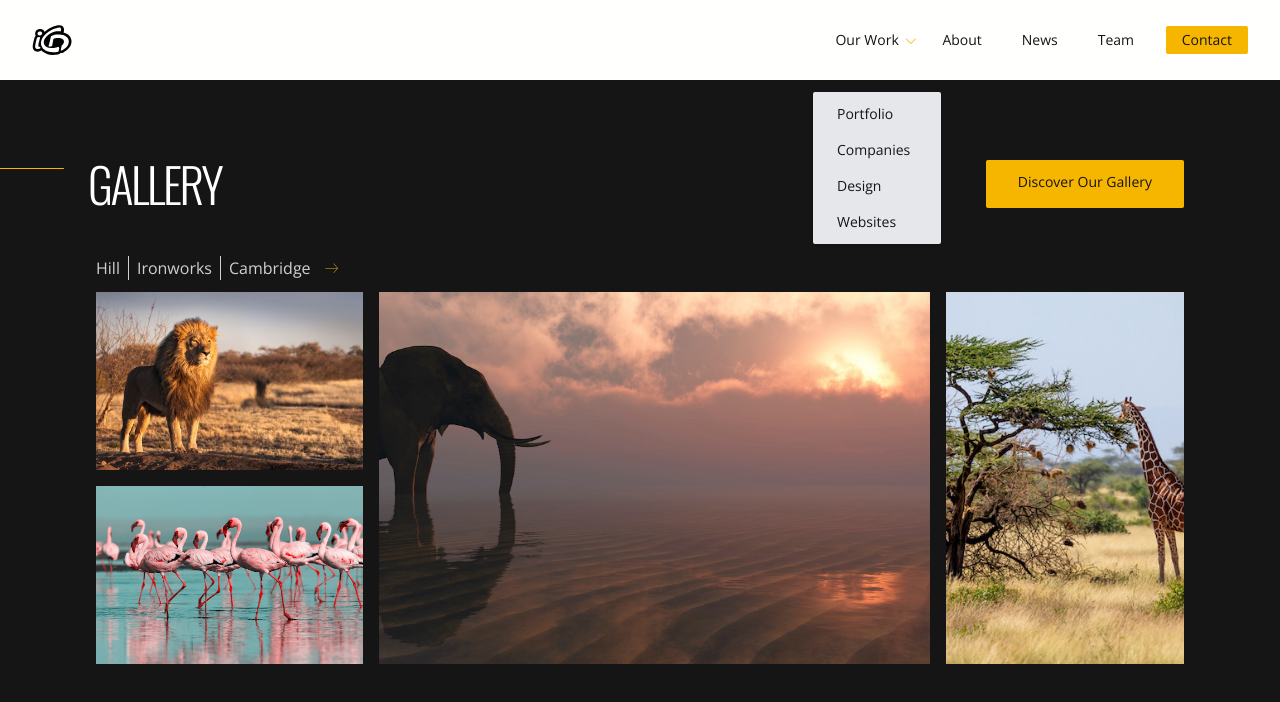
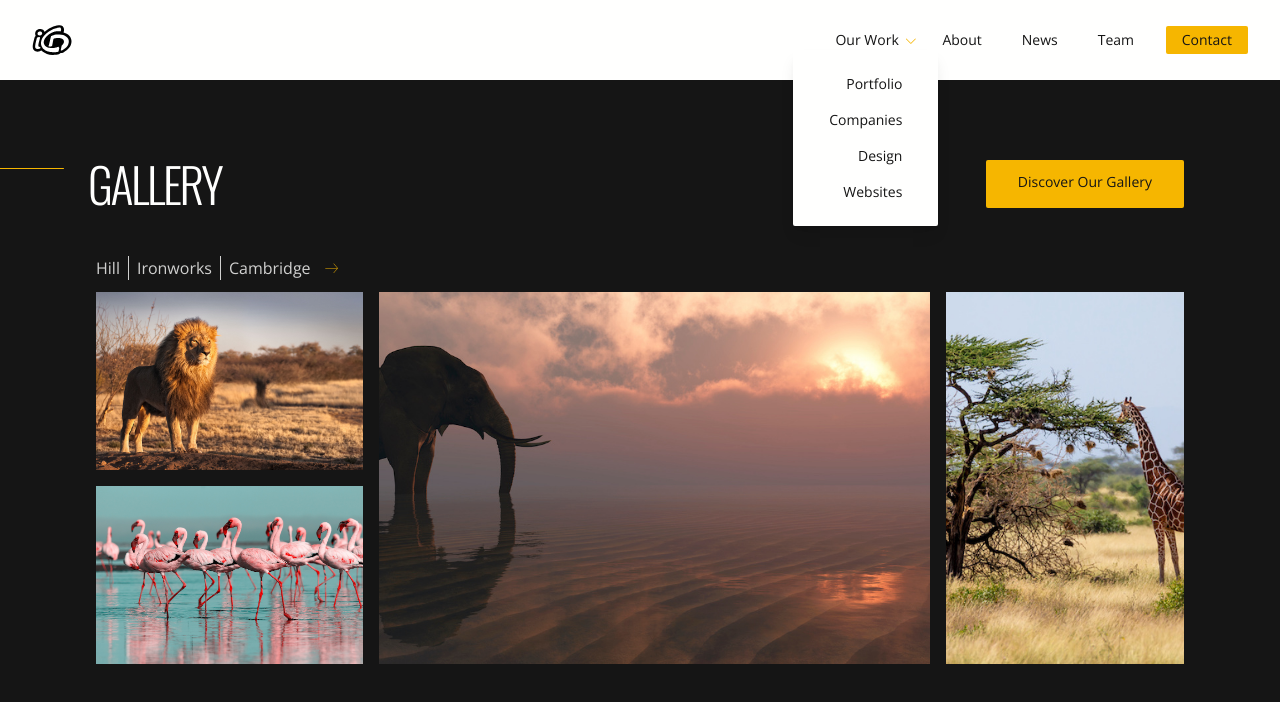
Before and after one commit to OlhaBaturina/gallery_tailwindcss_test, a website: page index.html in a window 1280 px wide. Both pictures are taken after a click on the button "Our Work". Drawn offline with nearby package versions, Linux system fonts and the light colour scheme; files that its build step writes are made by us from their sources.

Commit message:
Fix dropdown

```diff
--- a/index.html
+++ b/index.html
@@ -4,7 +4,6 @@
     <meta charset="UTF-8">
     <meta http-equiv="X-UA-Compatible" content="IE=edge">
     <meta name="viewport" content="width=device-width, initial-scale=1.0">
-    <link rel="stylesheet" href="https://unpkg.com/flowbite@1.5.3/dist/flowbite.min.css" />
     <link href="/dist/output.css" rel="stylesheet">
 
     <title>Gallery</title>
@@ -28,27 +27,28 @@
           <nav class="mobile-hidden">
             <ul class="inline-flex flex-row space-x-4 space-x-reverse">
 
-              <!-- Dropdown -->
               <li class="items-center">
-                <button id="dropdownDefault" class="px-3 nav-link" data-dropdown-toggle="dropdown" type="button">
+                <!-- Dropdown -->
+                <button class="dropdown relative inline-block px-3 nav-link focus:outline-none" type="menu">
                   Our Work
                   <svg class="inline-block ml-1 w-3 h-3 fill-accent">
                     <use href="./assets/vector.svg#ArrowDown"></use>
                   </svg>
+                  <div class="dropdown-content py-1 text-sm text-primary rounded-sm">
+                    <a href="#" class="dropdown-link" aria-label="link to the page about Portfolio">
+                      Portfolio
+                    </a>
+                    <a href="#" class="dropdown-link" aria-label="link to the page about Companies">
+                      Companies
+                    </a>
+                    <a href="#" class="dropdown-link" aria-label="link to the page about Design">
+                      Design
+                    </a>
+                    <a href="#" class="dropdown-link" aria-label="link to the page about Websites">
+                      Websites
+                    </a>
+                  </div>
                 </button>
-
-                <!-- Dropdown menu -->
-                <div id="dropdown" data-popper-reference-hidden="" data-popper-escaped="" data-popper-placement="bottom"
-                  class="hidden z-10 w-32 bg-gray-200 rounded-sm divide-y divide-gray-100 shadow dark:bg-gray-700"
-                  style="position: absolute; inset: 0px auto auto 0px; margin: 0px; transform: translate3d(614.4px, 62px, 0px)">
-
-                  <ul class="py-1 text-sm text-primary" aria-labelledby="dropdownDefault">
-                    <li> <a href="#" class="dropdown-link">Portfolio</a> </li>
-                    <li> <a href="#" class="dropdown-link">Companies</a> </li>
-                    <li> <a href="#" class="dropdown-link">Design</a> </li>
-                    <li> <a href="#" class="dropdown-link">Websites</a> </li>
-                  </ul>
-                </div>
               </li>
 
               <li class="nav-link">
@@ -85,7 +85,8 @@
 
       <!-- Modal for mobile -->
       <div id="data-modal" style="display: none"
-        class="fixed top-0 bottom-0 left-0 right-0 bg-primary bg-opacity-90 z-30 backdrop-invert-0 w-\[calc\(100vw-100%\)\] overflow-hidden">
+        class="fixed top-0 bottom-0 left-0 right-0 bg-primary bg-opacity-90
+        z-30 backdrop-invert-0 w-\[calc\(100vw-100%\)\] overflow-hidden">
         <div class="absolute top-0 right-0 h-screen w-4/5 bg-textWhite">
           <!-- Close button -->
           <button type="button" class="absolute top-8 right-9" id="data-modal-close">
@@ -209,6 +210,5 @@
       </main>
 
       <script src="./js/modal.js"></script>
-      <script src="https://unpkg.com/flowbite@1.5.3/dist/flowbite.js"></script>
     </body>
 </html>
--- a/src/input.css
+++ b/src/input.css
@@ -4,23 +4,7 @@
 @tailwind components;
 @tailwind utilities;
 
-.nav-link {
-    @apply py-s cursor-pointer hover:text-accent duration-200;
-}
-
-.mobile-nav-link {
-    @apply block py-s active:bg-opacityBlack text-xl font-bold px-3;
-}
-
-.dropdown-link {
-    @apply block py-2 px-6 cursor-pointer hover:text-accent duration-200;
-}
-
-.button {
-    @apply bg-accent rounded-sm text-primary hover:scale-95 active:scale-95 duration-500 hover:bg-accentHover focus:bg-accentHover active:bg-accentHover focus:outline-none text-sm px-4 py-1;
-}
-
- .mobile-hidden {
+.mobile-hidden {
     @apply hidden tablet:block;
 }
 
@@ -35,3 +19,28 @@
 .img-fit {
     @apply h-full object-cover;
 }
+
+.button {
+    @apply bg-accent rounded-sm text-primary hover:scale-95 active:scale-95 duration-500 hover:bg-accentHover focus:bg-accentHover active:bg-accentHover focus:outline-none text-sm px-4 py-1;
+}
+
+.nav-link {
+    @apply py-s cursor-pointer hover:text-accent duration-200;
+}
+
+.mobile-nav-link {
+    @apply block py-s active:bg-opacityBlack text-xl font-bold px-3;
+}
+
+.dropdown-link {
+    @apply block py-2 px-6 text-right cursor-pointer hover:text-accent focus:text-accent duration-200;
+}
+
+
+.dropdown-content {
+    @apply hidden absolute -right-2 bg-textWhite shadow-lg px-3 py-4 z-10;
+}
+
+.dropdown:hover .dropdown-content, :focus .dropdown-content {
+    display: block;
+}
```
